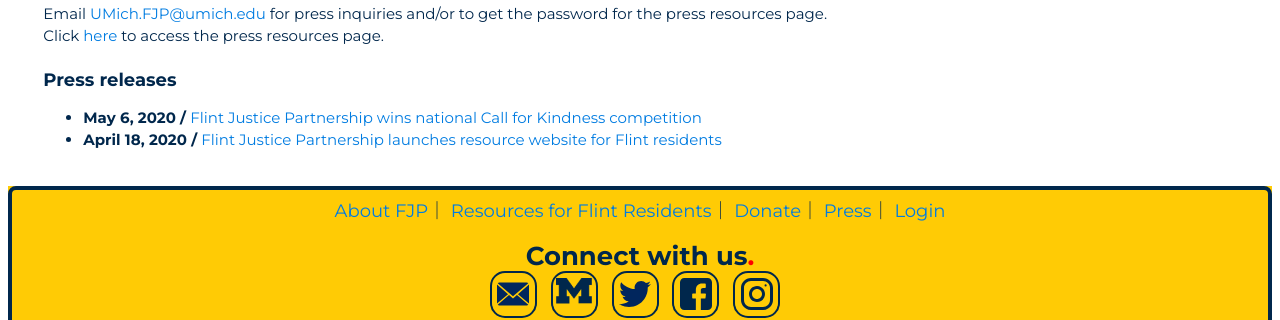
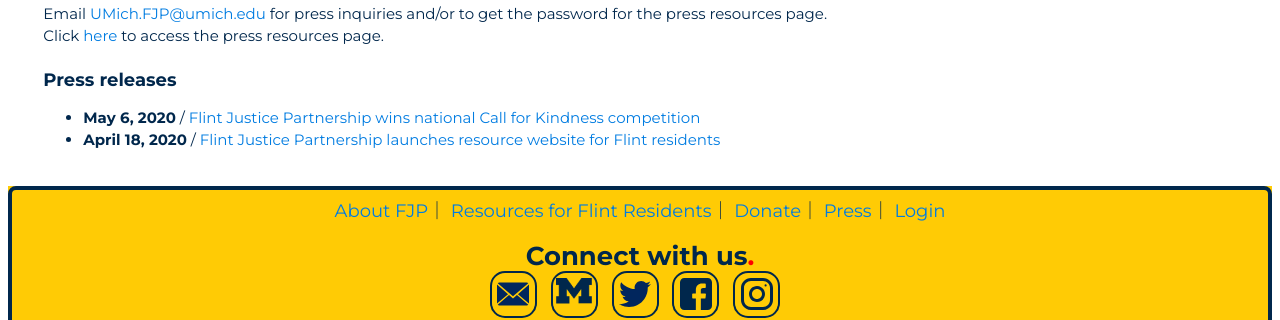
Before and after one commit to umichfjp/umichfjp.github.io, a Jekyll site: the page built from pages/press.html, in a window 1280 px wide. Shown: the part 203-523 px from the top of the page. Built offline with Jekyll 4.4.1, drawn with Linux system fonts in a browser that asks for light colours; part of the change alters nothing that is shown.

```diff
--- a/pages/press.html
+++ b/pages/press.html
@@ -18,8 +18,8 @@ title: Press
 
           <br><br><b><big>Press releases</big></b>
           <ul>
-            <li><b>May 6, 2020 / </b><a href="https://umichfjp.github.io/pages/press_releases/flint_justice_partnership_wins_national_call_for_kindness_competition.html">Flint Justice Partnership wins national Call for Kindness competition</a></li>
-            <li><b>April 18, 2020 / </b><a href="https://umichfjp.github.io/pages/press_releases/flint_justice_partnership_launches_resource_website_for_flint_residents.html">Flint Justice Partnership launches resource website for Flint residents</a></li>
+            <li><b>May 6, 2020</b> / <a href="https://umichfjp.github.io/pages/press_releases/flint_justice_partnership_wins_national_call_for_kindness_competition.html">Flint Justice Partnership wins national Call for Kindness competition</a></li>
+            <li><b>April 18, 2020</b> / <a href="https://umichfjp.github.io/pages/press_releases/flint_justice_partnership_launches_resource_website_for_flint_residents.html">Flint Justice Partnership launches resource website for Flint residents</a></li>
           </ul>
         </h3>
         </div><br />
```
